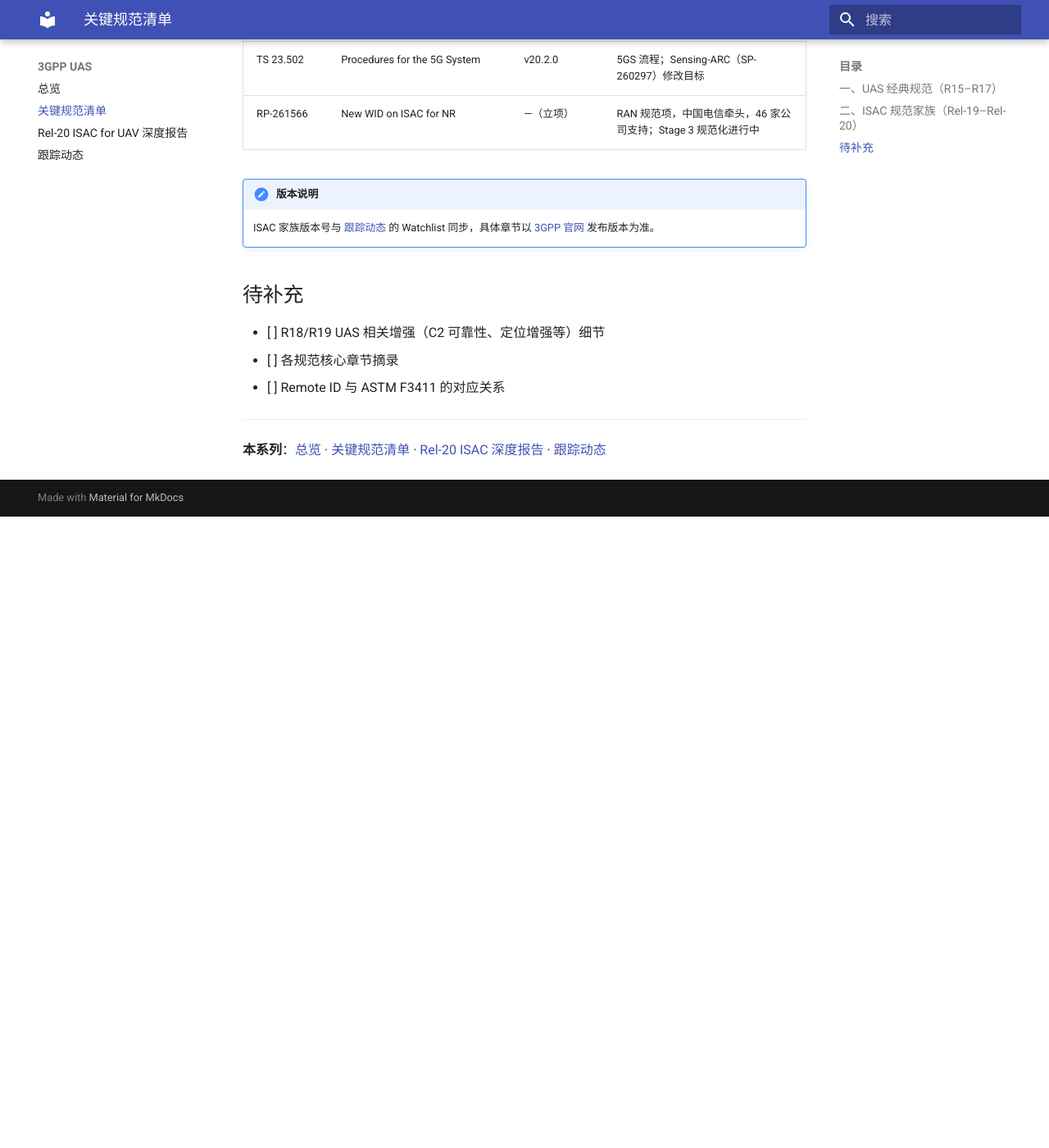
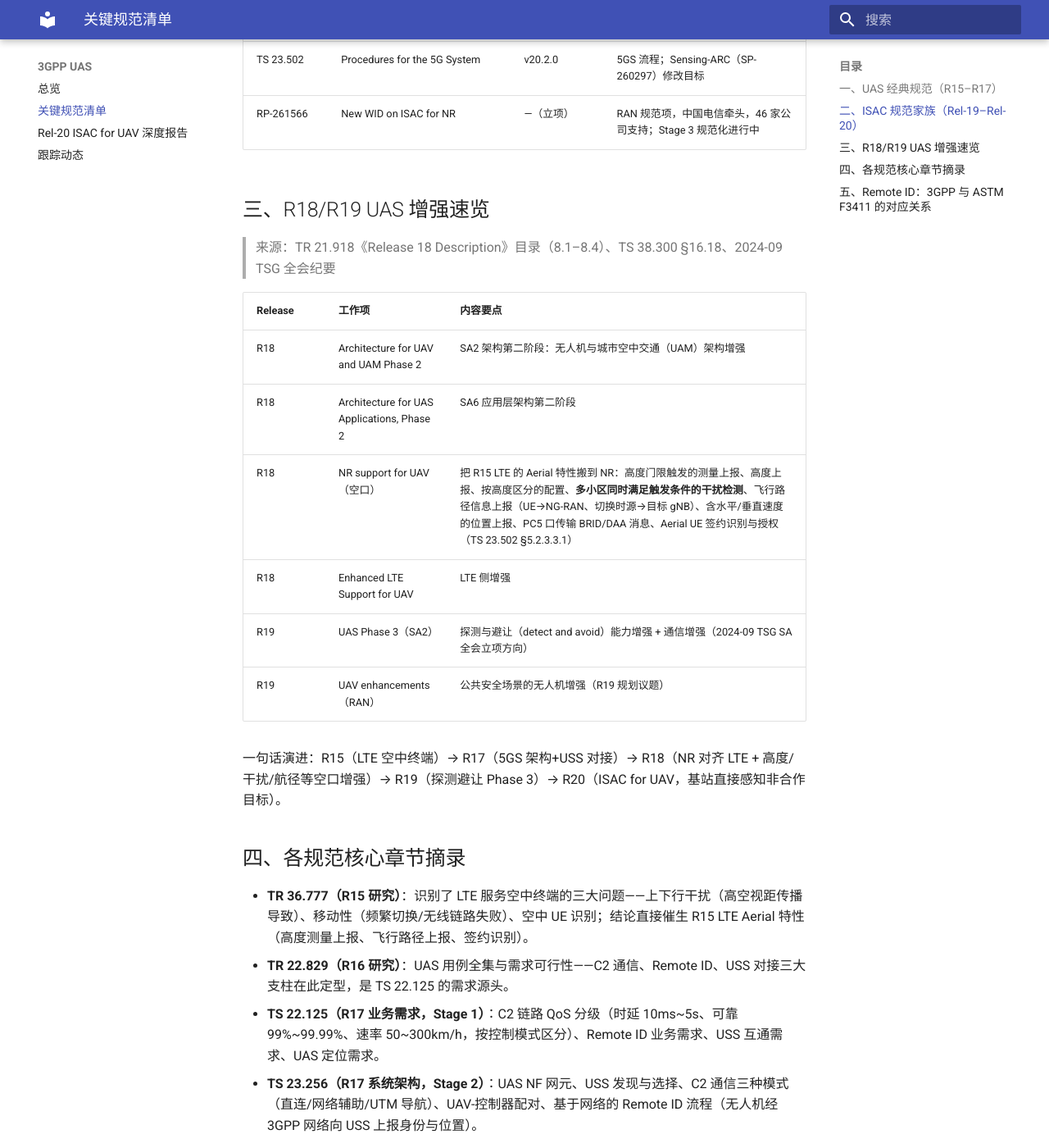
Before and after one commit to zhuoyue2019/zhuoyue2019.github.io, an MkDocs documentation site: the page built from docs/3gpp-uas/specs.md, in a window 1280 px wide and 1400 px high, scrolled down 1112 px. Shown: the whole window at 82% size. Built offline with MkDocs 1.6.1 and Material for MkDocs 9.7.7, drawn with Linux system fonts in a browser that asks for light colours; before the commit the page ends 1742 px from its top, so only the background shows below that; some of the changed text lies outside the part shown.

Commit message:
specs 页 v1.2：补 R18/R19 增强、核心章节摘录、Remote ID 与 ASTM F3411 对应

```diff
--- a/docs/3gpp-uas/specs.md
+++ b/docs/3gpp-uas/specs.md
@@ -1,6 +1,6 @@
 # 关键规范清单
 
-> 版本：v1.1 ｜ 更新：2026-10-14 ｜ 数据基线：TSG#113（2026-09）；ISAC 家族版本号来自月度跟踪，每月 8/23 日检查更新
+> 版本：v1.2 ｜ 更新：2026-10-14 ｜ 数据基线：TSG#113（2026-09）；ISAC 家族版本号来自月度跟踪，每月 8/23 日检查更新
 
 ## 一、UAS 经典规范（R15–R17）
 
@@ -23,14 +23,42 @@
 | TS 23.502 | Procedures for the 5G System | v20.2.0 | 5GS 流程；Sensing-ARC（SP-260297）修改目标 |
 | RP-261566 | New WID on ISAC for NR | —（立项） | RAN 规范项，中国电信牵头，46 家公司支持；Stage 3 规范化进行中 |
 
+## 三、R18/R19 UAS 增强速览
+
+> 来源：TR 21.918《Release 18 Description》目录（8.1–8.4）、TS 38.300 §16.18、2024-09 TSG 全会纪要
+
+| Release | 工作项 | 内容要点 |
+|---------|--------|----------|
+| R18 | Architecture for UAV and UAM Phase 2 | SA2 架构第二阶段：无人机与城市空中交通（UAM）架构增强 |
+| R18 | Architecture for UAS Applications, Phase 2 | SA6 应用层架构第二阶段 |
+| R18 | NR support for UAV（空口） | 把 R15 LTE 的 Aerial 特性搬到 NR：高度门限触发的测量上报、高度上报、按高度区分的配置、**多小区同时满足触发条件的干扰检测**、飞行路径信息上报（UE→NG-RAN、切换时源→目标 gNB）、含水平/垂直速度的位置上报、PC5 口传输 BRID/DAA 消息、Aerial UE 签约识别与授权（TS 23.502 §5.2.3.3.1） |
+| R18 | Enhanced LTE Support for UAV | LTE 侧增强 |
+| R19 | UAS Phase 3（SA2） | 探测与避让（detect and avoid）能力增强 + 通信增强（2024-09 TSG SA 全会立项方向） |
+| R19 | UAV enhancements（RAN） | 公共安全场景的无人机增强（R19 规划议题） |
+
+一句话演进：R15（LTE 空中终端）→ R17（5GS 架构+USS 对接）→ R18（NR 对齐 LTE + 高度/干扰/航径等空口增强）→ R19（探测避让 Phase 3）→ R20（ISAC for UAV，基站直接感知非合作目标）。
+
+## 四、各规范核心章节摘录
+
+- **TR 36.777（R15 研究）**：识别了 LTE 服务空中终端的三大问题——上下行干扰（高空视距传播导致）、移动性（频繁切换/无线链路失败）、空中 UE 识别；结论直接催生 R15 LTE Aerial 特性（高度测量上报、飞行路径上报、签约识别）。
+- **TR 22.829（R16 研究）**：UAS 用例全集与需求可行性——C2 通信、Remote ID、USS 对接三大支柱在此定型，是 TS 22.125 的需求源头。
+- **TS 22.125（R17 业务需求，Stage 1）**：C2 链路 QoS 分级（时延 10ms~5s、可靠 99%~99.99%、速率 50~300km/h，按控制模式区分）、Remote ID 业务需求、USS 互通需求、UAS 定位需求。
+- **TS 23.256（R17 系统架构，Stage 2）**：UAS NF 网元、USS 发现与选择、C2 通信三种模式（直连/网络辅助/UTM 导航）、UAV-控制器配对、基于网络的 Remote ID 流程（无人机经 3GPP 网络向 USS 上报身份与位置）。
+
+## 五、Remote ID：3GPP 与 ASTM F3411 的对应关系
+
+ASTM F3411 定义了两类 Remote ID 实现，二者是**互补**而非替代关系：
+
+| 实现方式 | 标准 | 机制 |
+|----------|------|------|
+| Broadcast RID（广播式） | ASTM F3411 | 无人机通过蓝牙/Wi-Fi 直接广播身份、位置、速度、方向；接收方可为普通智能手机；不依赖蜂窝网络 |
+| Network RID（网络式） | ASTM F3411（Net-RID 服务提供方/展示提供方角色，USS 互操作） | 无人机经无线连接向 USS 上报，USS 聚合后向展示应用提供 |
+| Network-based Remote ID | 3GPP TS 22.125（需求）/ TS 23.256（架构） | 无人机经 **3GPP 网络**向 USS 上报身份与位置——即 ASTM Network RID 中"无人机→网络→USS"这一段的蜂窝承载实现 |
+
+对应关系：**3GPP 解决的是 Network RID 的"空口+核心网"段**（UAV→PLMN→USS），ASTM F3411 定义的是端到端框架（含广播式和 USS 间互操作）。做合规产品时，广播式按 F3411 做，网络式需同时满足 F3411 的 USS 接口与 3GPP 的网络流程。
+
 !!! note "版本说明"
     ISAC 家族版本号与 [跟踪动态](tracking.md) 的 Watchlist 同步，具体章节以 [3GPP 官网](https://www.3gpp.org) 发布版本为准。
-
-## 待补充
-
-- [ ] R18/R19 UAS 相关增强（C2 可靠性、定位增强等）细节
-- [ ] 各规范核心章节摘录
-- [ ] Remote ID 与 ASTM F3411 的对应关系
 
 ---
 
```
Also changed, not shown: docs/3gpp-uas/index.md (+1 -1 lines).
